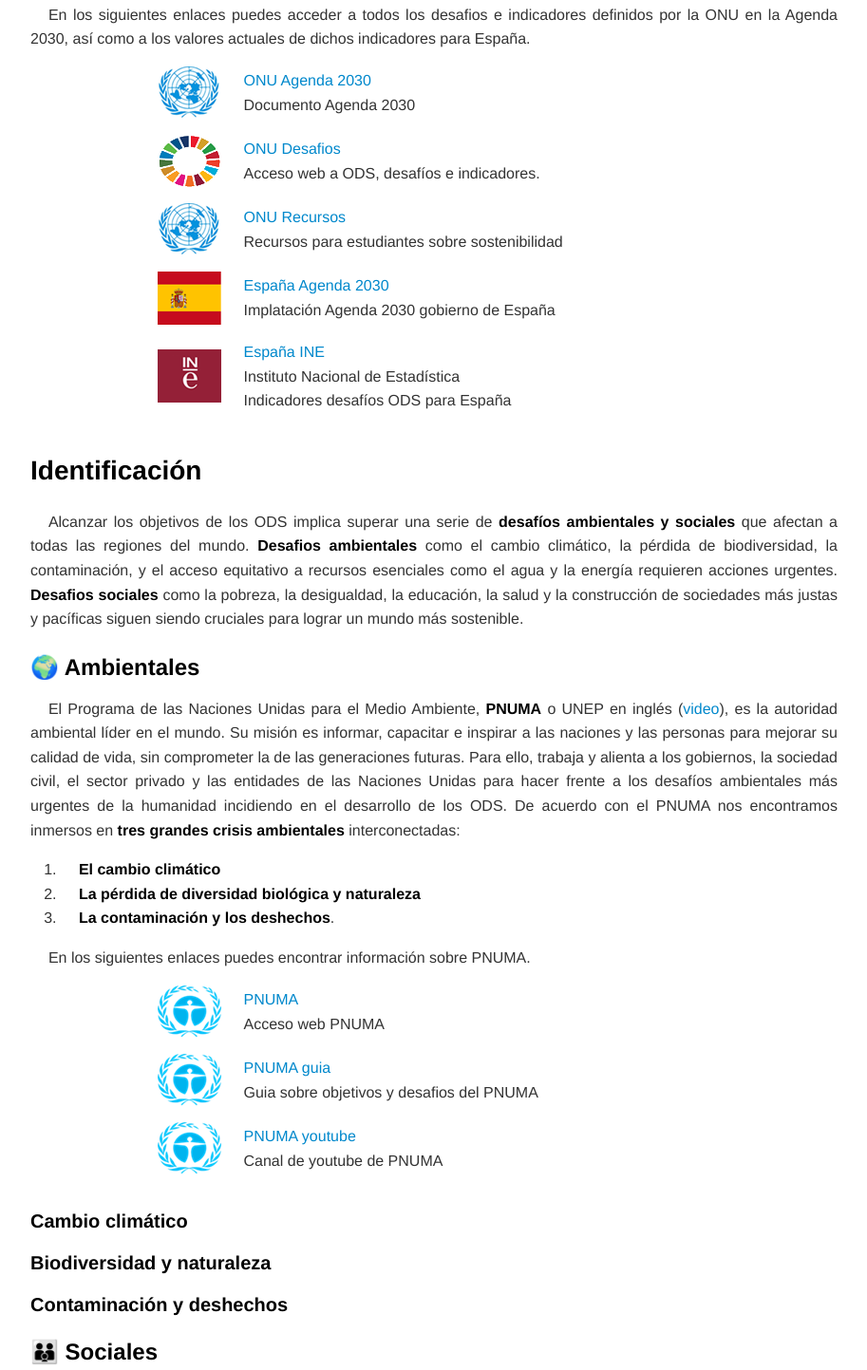
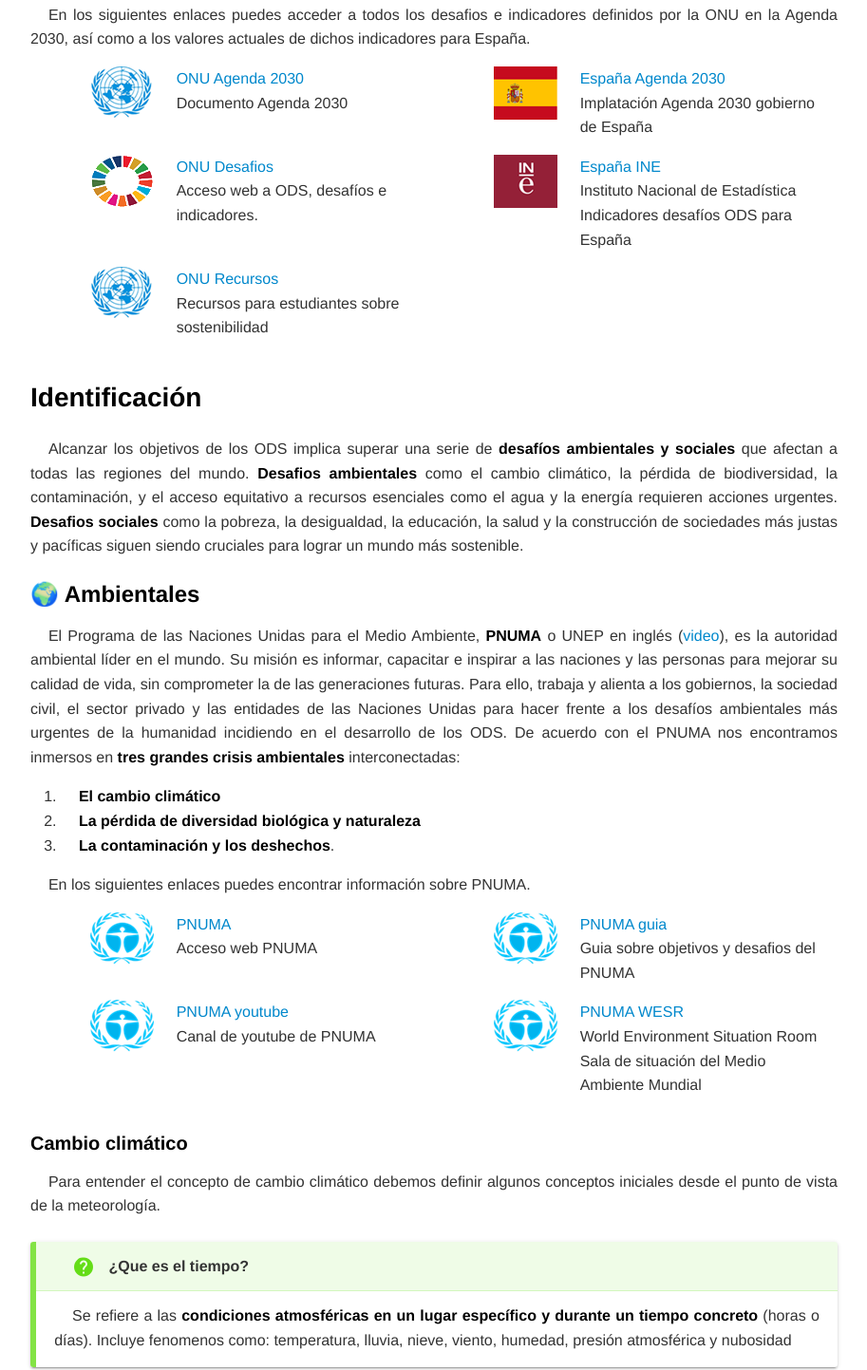
Before and after one commit to balmissostenibilidad/sostenibilidad.github.io, a plain HTML site: page u2/u2.html in a window 1280 px wide. Shown: the part 1375-2818 px from the top of the page at 95% size, without its empty margins (183-1096 px from the left). Drawn offline with nearby package versions, Linux system fonts and the light colour scheme.

Commit message:
deploy: balmissostenibilidad/sostenibilidad@8f40bc2f952bcb06a4345f3627c9473c7ce9a1ee

```diff
--- a/u2/u2.html
+++ b/u2/u2.html
@@ -196,7 +196,7 @@ code[class*=language-],pre[class*=language-]{color:#333;background:0 0;font-fami
     text-align: justify;
 }
 .style-example {
-    text-indent: 0cm;
+    text-indent: 0.5cm;
     text-align: justify;
 }
 .style-title {
@@ -335,8 +335,7 @@ table {
 <div class="style-example">
 <div class="admonition info">
 <p class="admonition-title">Ejemplo. ODS1 "Fin de la Pobreza".</p>
-<p>ODS1 define 7 desafíos con un total de 13 indicadores.<br>
-Por ejemplo, el primer desafío del ODS1 y su indicador asociado son:</p>
+<p>ODS1 define 7 desafíos con un total de 13 indicadores. Por ejemplo, el primer desafío del ODS1 y su indicador asociado son:</p>
 <p>Desafío 1.1<br>
 Erradicar la pobreza extrema para todas las personas en todas partes, actualmente medida como las personas que viven con menos de 1,25 dólares al día</p>
 <p>Indicador 1.1.1<br>
@@ -345,53 +344,49 @@ Proporción de la población que vive por debajo del umbral internacional de pob
 </div>
 <p>En los siguientes enlaces puedes acceder a todos los desafios e indicadores definidos por la ONU en la Agenda 2030, así como a los valores actuales de dichos indicadores para España.</p>
 </div>
-<div class="container">
+<div class="container align-items-start">
 <div class="row">
-<div class="col-3 my-auto text-end">
+<div class="col-2 text-end">
 <p><img src="./assets/img-ONU.png" alt="ONU"></p>
 </div>
-<div class="col-9 my-auto">
+<div class="col-4">
 <p><a href="./assets/doc-A2030.ONU.pdf">ONU Agenda 2030</a><br>
 Documento Agenda 2030</p>
 </div>
+<div class="col-2 text-end">
+<p><img src="./assets/img-ESP.png" alt="ESP"></p>
+</div>
+<div class="col-4">
+<p><a href="./assets/doc-A2030.ESP.pdf">España Agenda 2030</a><br>
+Implatación Agenda 2030 gobierno de España</p>
+</div>
 </div> <!-- end 1 row -->
 <div class="row">
-<div class="col-3 my-auto text-end">
+<div class="col-2 text-end">
 <p><img src="./assets/img-ONU.ODS.png" alt="ONU"></p>
 </div>
-<div class="col-9 my-auto">
+<div class="col-4">
 <p><a href="https://www.un.org/sustainabledevelopment/es/">ONU Desafios</a><br>
 Acceso web a ODS, desafíos e indicadores.</p>
 </div>
-</div> <!-- end 2 row -->
-<div class="row">
-<div class="col-3 my-auto text-end">
-<p><img src="./assets/img-ONU.png" alt="ONU"></p>
-</div>
-<div class="col-9 my-auto">
-<p><a href="https://www.un.org/sustainabledevelopment/es/student-resources/">ONU Recursos</a><br>
-Recursos para estudiantes sobre sostenibilidad</p>
-</div>
-</div> <!-- end 3 row -->
-<div class="row">
-<div class="col-3 my-auto text-end">
-<p><img src="./assets/img-ESP.png" alt="ESP"></p>
-</div>
-<div class="col-9 my-auto">
-<p><a href="./assets/doc-A2030.ESP.pdf">España Agenda 2030</a><br>
-Implatación Agenda 2030 gobierno de España</p>
-</div>
-</div> <!--end 4 row -->
-<div class="row">
-<div class="col-3 my-auto text-end">
+<div class="col-2 text-end">
 <p><img src="./assets/img-INE.png" alt="INE"></p>
 </div>
-<div class="col-9 my-auto">
+<div class="col-4">
 <p><a href="https://www.ine.es/dyngs/ODS/index.htm">España INE</a><br>
 Instituto Nacional de Estadística<br>
 Indicadores desafíos ODS para España</p>
 </div>
-</div> <!--end 5 row -->
+</div> <!--end 2 row -->
+<div class="row">
+<div class="col-2 text-end">
+<p><img src="./assets/img-ONU.png" alt="ONU"></p>
+</div>
+<div class="col-4">
+<p><a href="https://www.un.org/sustainabledevelopment/es/student-resources/">ONU Recursos</a><br>
+Recursos para estudiantes sobre sostenibilidad</p>
+</div>
+</div> <!--end 3 row -->
 </div> <!--end container -->
 <div style="page-break-after:always;"></div>
 <h2 id="identificación">Identificación </h2>
@@ -400,7 +395,7 @@ Indicadores desafíos ODS para España</p>
 </div>
 <h3 id="earth_africa-ambientales">🌍 Ambientales </h3>
 <div class="style-normal">
-<p>El Programa de las Naciones Unidas para el Medio Ambiente, <strong>PNUMA</strong> o UNEP en inglés (<a href="https://www.youtube.com/watch?v=LuaSssYKOzI">video</a>), es la autoridad ambiental líder en el mundo. Su misión es informar, capacitar e inspirar a las naciones y las personas para mejorar su calidad de vida, sin comprometer la de las generaciones futuras. Para ello, trabaja y alienta a los gobiernos, la sociedad civil, el sector privado y las entidades de las Naciones Unidas para hacer frente a los desafíos ambientales más urgentes de la humanidad incidiendo en el desarrollo de los ODS. De acuerdo con el PNUMA nos encontramos inmersos en <strong>tres grandes crisis ambientales</strong> interconectadas:</p>
+<p>El Programa de las Naciones Unidas para el Medio Ambiente, <strong>PNUMA</strong> o UNEP en inglés (<a href="https://www.youtube.com/embed/LuaSssYKOzI">video</a>), es la autoridad ambiental líder en el mundo. Su misión es informar, capacitar e inspirar a las naciones y las personas para mejorar su calidad de vida, sin comprometer la de las generaciones futuras. Para ello, trabaja y alienta a los gobiernos, la sociedad civil, el sector privado y las entidades de las Naciones Unidas para hacer frente a los desafíos ambientales más urgentes de la humanidad incidiendo en el desarrollo de los ODS. De acuerdo con el PNUMA nos encontramos inmersos en <strong>tres grandes crisis ambientales</strong> interconectadas:</p>
 <ol>
 <li><strong>El cambio climático</strong></li>
 <li><strong>La pérdida de diversidad biológica y naturaleza</strong></li>
@@ -408,37 +403,71 @@ Indicadores desafíos ODS para España</p>
 </ol>
 <p>En los siguientes enlaces puedes encontrar información sobre PNUMA.</p>
 </div>
-<div class="container">
+<div class="container align-items-start">
 <div class="row">
-<div class="col-3 my-auto text-end">
+<div class="col-2 text-end">
 <p><img src="./assets/img-UNEP.png" alt="PNUMA"></p>
 </div>
-<div class="col-9 my-auto">
+<div class="col-4">
 <p><a href="https://www.unep.org/es">PNUMA</a><br>
 Acceso web PNUMA</p>
 </div>
-</div> <!-- end 1 row -->
-<div class="row">
-<div class="col-3 my-auto text-end">
+<div class="col-2 text-end">
 <p><img src="./assets/img-UNEP.png" alt="ONU"></p>
 </div>
-<div class="col-9 my-auto">
+<div class="col-4">
 <p><a href="./assets/doc-UNEP.Spanish.pdf">PNUMA guia</a><br>
 Guia sobre objetivos y desafios del PNUMA</p>
 </div>
-</div> <!-- end 2 row -->
+</div> <!-- end 1 row -->
 <div class="row">
-<div class="col-3 my-auto text-end">
+<div class="col-2 text-end">
 <p><img src="./assets/img-UNEP.png" alt="ONU"></p>
 </div>
-<div class="col-9 my-auto">
+<div class="col-4">
 <p><a href="https://www.youtube.com/@UNEP">PNUMA youtube</a><br>
 Canal de youtube de PNUMA</p>
 </div>
-</div> <!-- end 3 row -->
+<div class="col-2 text-end">
+<p><img src="./assets/img-UNEP.png" alt="ONU"></p>
+</div>
+<div class="col-4">
+<p><a href="https://wesr.unep.org/">PNUMA WESR</a><br>
+World Environment Situation Room<br>
+Sala de situación del Medio Ambiente Mundial</p>
+</div>
+</div> <!-- end 2 row -->
 </div> <!-- end container -->
 <h4 id="cambio-climático">Cambio climático </h4>
 <div class="style-normal">
+<p>Para entender el concepto de cambio climático debemos definir algunos conceptos iniciales desde el punto de vista de la meteorología.</p>
+<div class="admonition question">
+<p class="admonition-title">¿Que es el tiempo?</p>
+<p>Se refiere a las <strong>condiciones atmosféricas en un lugar específico y durante un tiempo concreto</strong> (horas o días). Incluye fenomenos como: temperatura, lluvia, nieve, viento, humedad, presión atmosférica y nubosidad</p>
+</div>
+<div class="admonition question">
+<p class="admonition-title">¿Que es el clima?</p>
+<p>Es el <strong>promedio de las condiciones del tiempo en una región durante un periodo largo de tiempo</strong> (30 años o más). Describe patrones generales y estacionales. Para La caracterización de los tipos de clima se suele utilizar la clasificación de Köppen (<a href="./assets/doc-Koppen.pdf">documento</a>).</p>
+<ul>
+<li>A. Tropical</li>
+<li>B. Seco</li>
+<li>C. Templado</li>
+<li>D. Continental</li>
+<li>E. Polar</li>
+</ul>
+</div>
+<div class="admonition question">
+<p class="admonition-title">¿Que es el cambio climático?</p>
+<p>Según la ONU el <strong>cambio climático se refiere a los cambios a largo plazo de las temperaturas y los patrones climáticos</strong>.  Estos cambios pueden ser debidos a:</p>
+<ul>
+<li><strong>Causas naturales</strong>.<br>
+Relacionadas sobre todo con las variaciones en la actividad solar o erupciones volcánicas grandes.</li>
+<li><strong>Causas humanas</strong>.<br>
+Principalmente por las actividades relacionadas con la quema de combustibles fósiles como el carbón, el petróleo y el gas. A partir del siglo XIX, con la revolución industrial, la actividad humana ha sido el principal motor del cambio climático.</li>
+</ul>
+</div>
+<p><a href="https://medina.aemet.es/">https://medina.aemet.es/</a><br>
+<a href="https://www.un.org/es/climatechange">https://www.un.org/es/climatechange</a></p>
 </div>
 <h4 id="biodiversidad-y-naturaleza">Biodiversidad y naturaleza </h4>
 <div class="style-normal">
```
Also changed, not shown: 2 other files.
